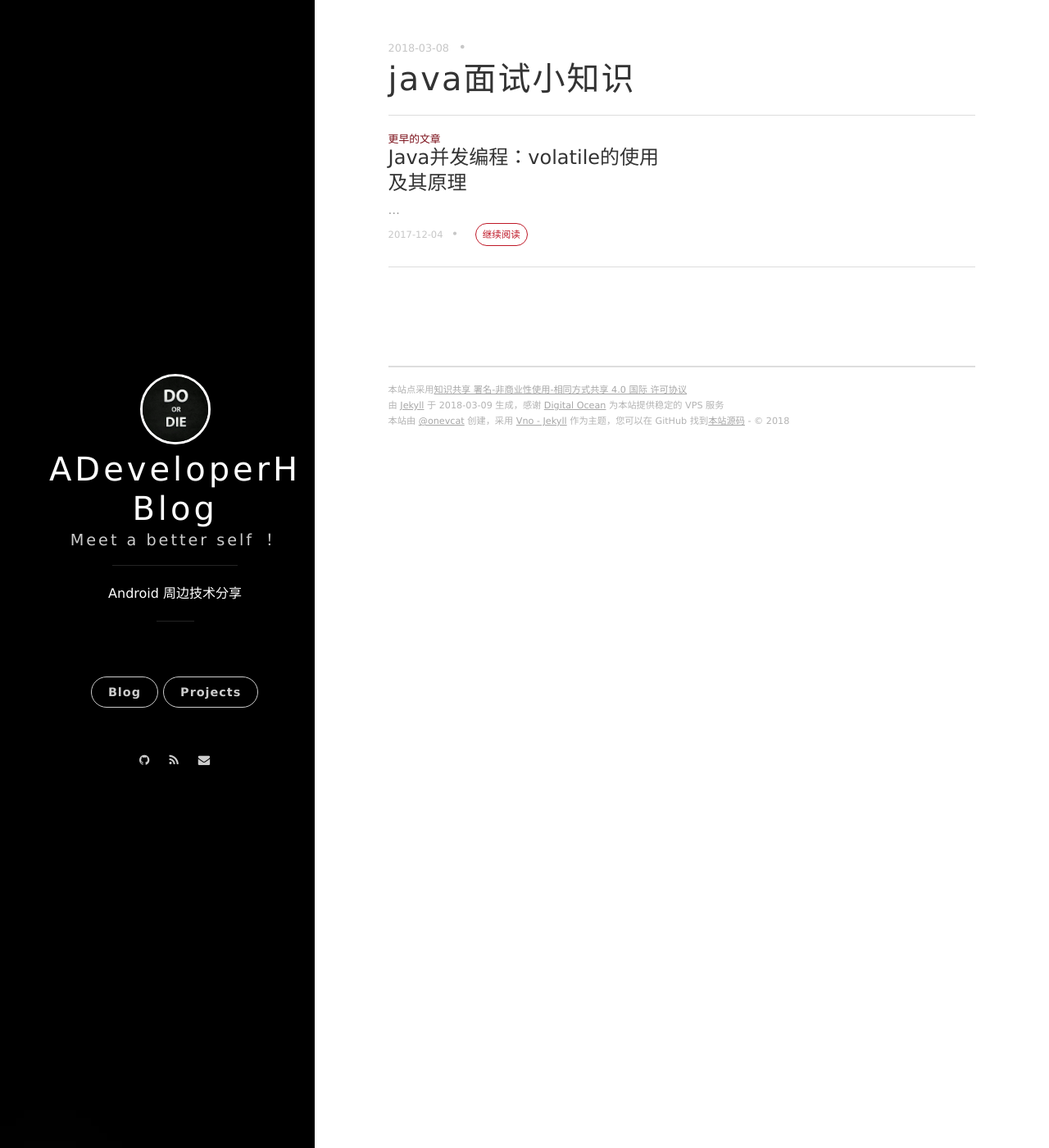
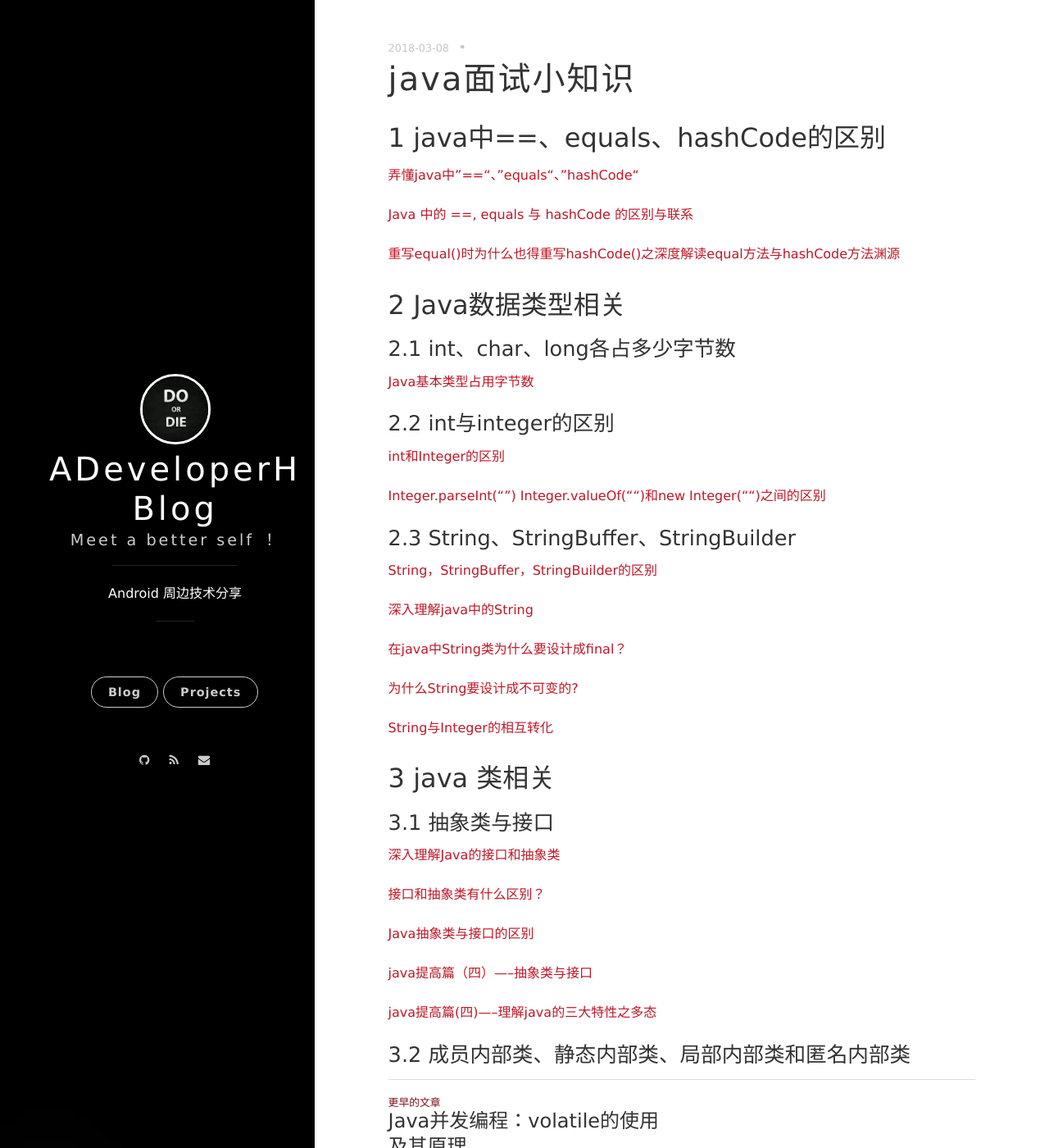
Before and after one commit to ADeveloperH/ADeveloperH.github.io, a Jekyll site: the page built from _posts/2018-03-08-interviewknowledge.md, in a window 1280 px wide and 1400 px high. Shown: the whole window at 82% size. Built offline with Jekyll 4.4.1, drawn with Linux system fonts in a browser that asks for light colours; nearby versions of some CDN libraries; comment, search, counter and statistics services are not loaded.

Commit message:
面试相关

```diff
--- a/_posts/2018-03-08-interviewknowledge.md
+++ b/_posts/2018-03-08-interviewknowledge.md
@@ -3,3 +3,51 @@ layout: post
 title: java面试小知识
 categories: 面试知识
 ---
+## 1 java中==、equals、hashCode的区别 ##
+
+[弄懂java中”==“、”equals“、”hashCode“]("https://www.jianshu.com/p/efde145f0152")
+
+[Java 中的 ==, equals 与 hashCode 的区别与联系]("http://blog.csdn.net/justloveyou_/article/details/52464440")
+
+[重写equal()时为什么也得重写hashCode()之深度解读equal方法与hashCode方法渊源]("http://blog.csdn.net/javazejian/article/details/51348320")
+
+## 2 Java数据类型相关 ##
+
+### 2.1 int、char、long各占多少字节数 ###
+
+[Java基本类型占用字节数]("https://www.jianshu.com/p/fd560bc39adb")
+
+### 2.2 int与integer的区别 ###
+
+[int和Integer的区别]("http://blog.csdn.net/haovip123/article/details/52049856")
+
+[Integer.parseInt("") Integer.valueOf("")和new Integer("")之间的区别]("http://blog.csdn.net/suifeng3051/article/details/52101411")
+
+### 2.3 String、StringBuffer、StringBuilder ###
+
+[String，StringBuffer，StringBuilder的区别]("https://www.jianshu.com/p/5435cdf1d52e")
+
+[深入理解java中的String]("https://www.jianshu.com/p/8c161bb213c6")
+
+
+[在java中String类为什么要设计成final？]("https://www.zhihu.com/question/31345592")
+
+[为什么String要设计成不可变的?]("http://blog.csdn.net/renfufei/article/details/16808775")
+
+[String与Integer的相互转化]("http://blog.csdn.net/u011983531/article/details/50888139")
+
+## 3 java 类相关 ##
+
+### 3.1 抽象类与接口 ###
+
+[深入理解Java的接口和抽象类]("https://www.cnblogs.com/dolphin0520/p/3811437.html")
+
+[接口和抽象类有什么区别？]("https://www.zhihu.com/question/20149818")
+
+[Java抽象类与接口的区别]("http://www.importnew.com/12399.html")
+
+[java提高篇（四）-----抽象类与接口]("http://blog.csdn.net/chenssy/article/details/12858267")
+
+[java提高篇(四)-----理解java的三大特性之多态]("https://www.cnblogs.com/chenssy/p/3372798.html")
+
+### 3.2 成员内部类、静态内部类、局部内部类和匿名内部类 ###
```
